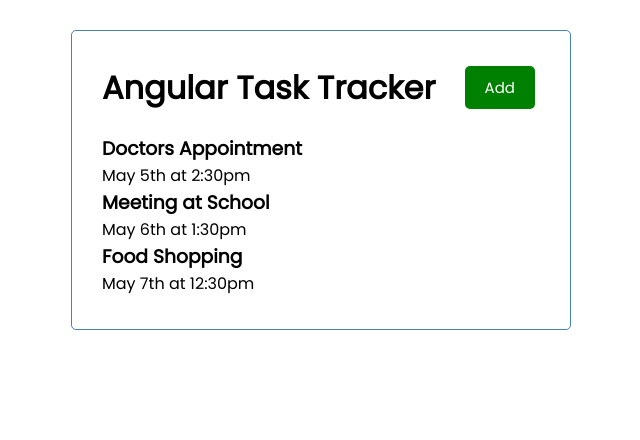
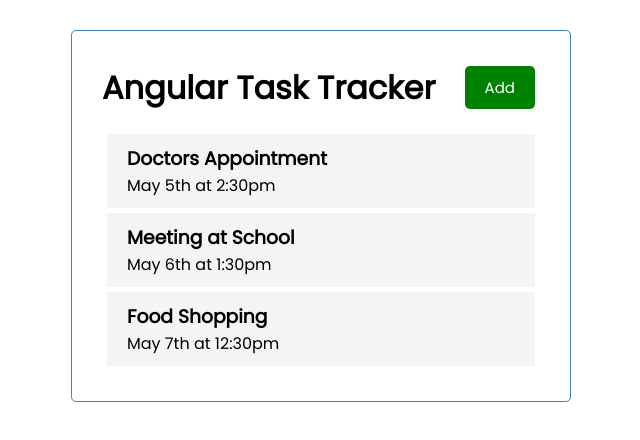
Before and after one commit to Alvintol/angular-task-tracker, an Angular app: page / in a window 1280 px wide. Shown: the top 440 px of the page, without its empty margins (319-959 px from the left). Built offline with nearby package versions, Linux system fonts and the light colour scheme.

Commit message:
adds css to task class

```diff
--- a/src/app/component/task-item/task-item.component.css
+++ b/src/app/component/task-item/task-item.component.css
@@ -0,0 +1,16 @@
+.task {
+  background: #f4f4f4;
+  margin: 5px;
+  padding: 10px 20px;
+  cursor: pointer;
+}
+
+.task.reminder {
+  border-left: 5px solid green;
+}
+
+.task h3 {
+  display: flex;
+  align-items: center;
+  justify-content: space-between;
+}
```
Also changed, not shown: src/app/component/task-item/task-item.component.html (line endings or trailing spaces).
